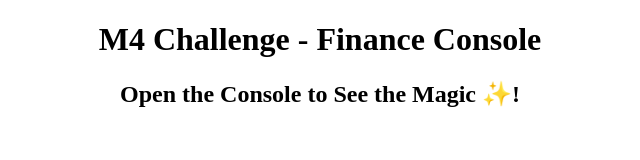
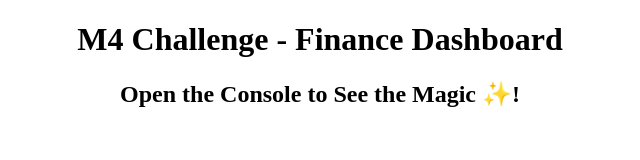
Before and after one commit to seandonnelly92/Console-Finances, a plain HTML site: page index.html in a window 1280 px wide. Shown: the whole page, without its empty margins (320-960 px from the left). Drawn offline with Linux system fonts and the light colour scheme.

```diff
--- a/index.html
+++ b/index.html
@@ -5,10 +5,10 @@
   <meta http-equiv="X-UA-Compatible" content="IE=edge">
   <link rel="shortcut icon" href="#">
   <meta name="viewport" content="width=device-width, initial-scale=1.0">
-  <title>M4 Challenge - Finance Console</title>
+  <title>M4 Challenge - Finance Dashboard</title>
 </head>
 <body>
-  <h1 style="text-align:center;">M4 Challenge - Finance Console</h1>
+  <h1 style="text-align:center;">M4 Challenge - Finance Dashboard</h1>
   <h2 style="text-align:center;">Open the Console to See the Magic ✨! </h2>
   <script src="index.js"></script>
 </body>
```
Also changed, not shown: 1 other file.
